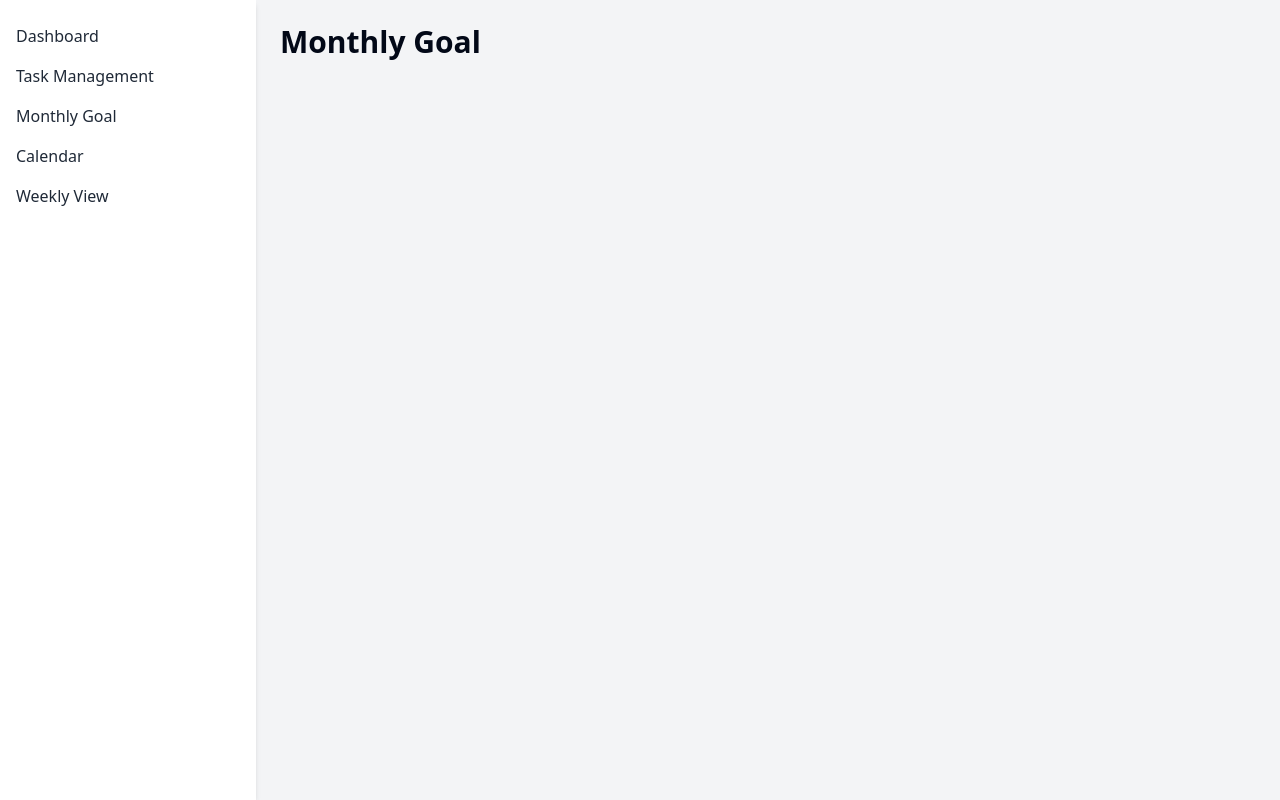
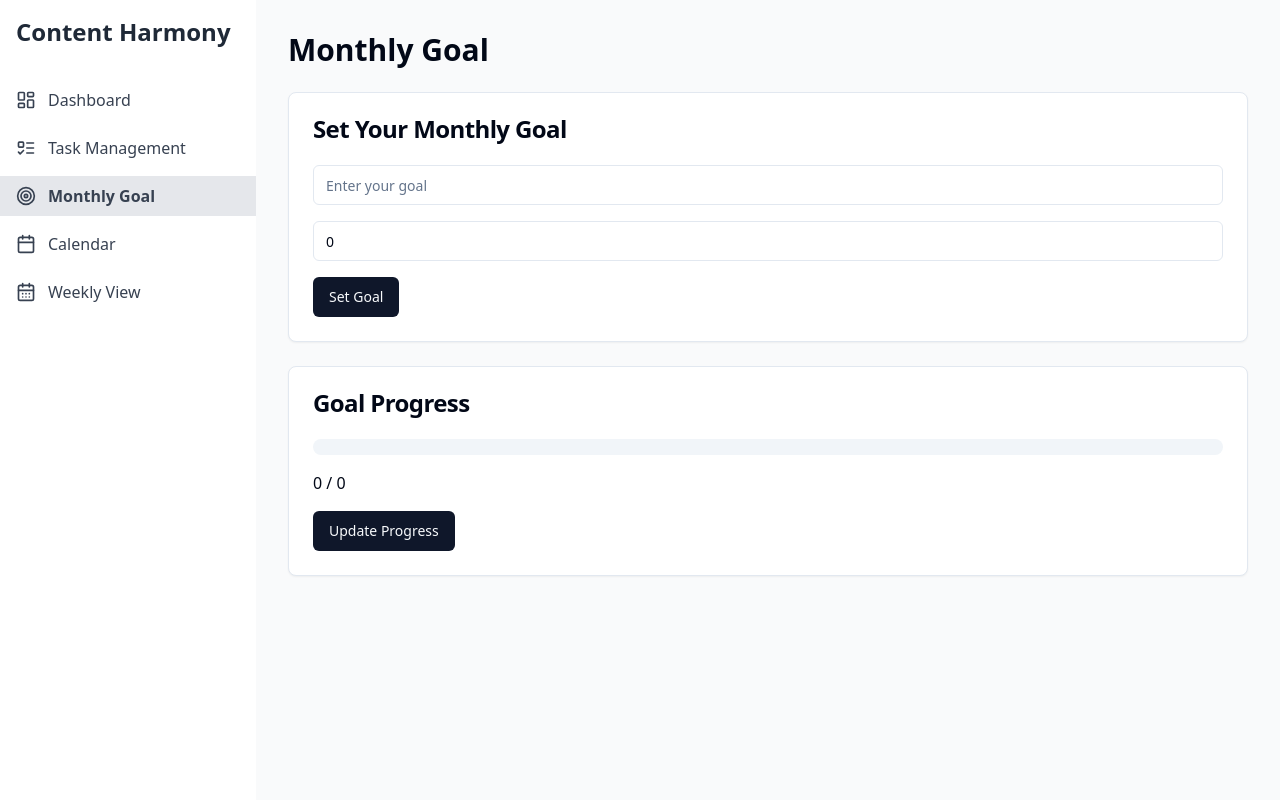
Before and after one commit to Garblesnarff/content-harmony-planner, a React (Vite) app: page /monthly-goal in a window 1280 px wide. Built offline with nearby package versions, Linux system fonts and the light colour scheme.

Commit message:
Improve UI/UX and Monthly Goal Page
Enhanced the overall user interface and experience across the application. Added new features and content to the Monthly Goal page, along with various improvements to other pages based on provided images and feedback.
[skip gpt_engineer]

```diff
--- a/src/components/Layout.jsx
+++ b/src/components/Layout.jsx
@@ -1,29 +1,41 @@
 import React from 'react';
-import { Link, Outlet } from 'react-router-dom';
+import { Link, Outlet, useLocation } from 'react-router-dom';
+import { LayoutDashboard, CalendarDays, Target, ListTodo, Calendar } from "lucide-react";
 
 const Layout = () => {
+  const location = useLocation();
+
+  const navItems = [
+    { to: "/", icon: <LayoutDashboard className="h-5 w-5" />, label: "Dashboard" },
+    { to: "/tasks", icon: <ListTodo className="h-5 w-5" />, label: "Task Management" },
+    { to: "/monthly-goal", icon: <Target className="h-5 w-5" />, label: "Monthly Goal" },
+    { to: "/calendar", icon: <Calendar className="h-5 w-5" />, label: "Calendar" },
+    { to: "/weekly", icon: <CalendarDays className="h-5 w-5" />, label: "Weekly View" },
+  ];
+
   return (
     <div className="flex h-screen bg-gray-100">
       <nav className="w-64 bg-white shadow-md">
-        <ul className="py-4">
-          <li>
-            <Link to="/" className="block px-4 py-2 text-gray-800 hover:bg-gray-200">Dashboard</Link>
-          </li>
-          <li>
-            <Link to="/tasks" className="block px-4 py-2 text-gray-800 hover:bg-gray-200">Task Management</Link>
-          </li>
-          <li>
-            <Link to="/monthly-goal" className="block px-4 py-2 text-gray-800 hover:bg-gray-200">Monthly Goal</Link>
-          </li>
-          <li>
-            <Link to="/calendar" className="block px-4 py-2 text-gray-800 hover:bg-gray-200">Calendar</Link>
-          </li>
-          <li>
-            <Link to="/weekly" className="block px-4 py-2 text-gray-800 hover:bg-gray-200">Weekly View</Link>
-          </li>
+        <div className="p-4">
+          <h1 className="text-2xl font-bold text-gray-800">Content Harmony</h1>
+        </div>
+        <ul className="space-y-2 py-4">
+          {navItems.map((item) => (
+            <li key={item.to}>
+              <Link
+                to={item.to}
+                className={`flex items-center space-x-3 px-4 py-2 text-gray-700 hover:bg-gray-200 ${
+                  location.pathname === item.to ? 'bg-gray-200 font-semibold' : ''
+                }`}
+              >
+                {item.icon}
+                <span>{item.label}</span>
+              </Link>
+            </li>
+          ))}
         </ul>
       </nav>
-      <main className="flex-1 overflow-y-auto">
+      <main className="flex-1 overflow-y-auto bg-gray-50 p-8">
         <Outlet />
       </main>
     </div>
--- a/src/components/TaskList.jsx
+++ b/src/components/TaskList.jsx
@@ -1,6 +1,6 @@
 import React from 'react';
 import { Button } from "@/components/ui/button";
-import { Card, CardContent, CardFooter } from "@/components/ui/card";
+import { Card, CardContent, CardFooter, CardHeader, CardTitle } from "@/components/ui/card";
 import { Badge } from "@/components/ui/badge";
 
 const TaskList = ({ tasks, onUpdateTask, onDeleteTask }) => {
@@ -20,21 +20,23 @@ const TaskList = ({ tasks, onUpdateTask, onDeleteTask }) => {
   return (
     <div className="space-y-4">
       {tasks.map((task) => (
-        <Card key={task.id}>
+        <Card key={task.id} className="overflow-hidden">
+          <CardHeader className="bg-gray-50">
+            <CardTitle className="text-lg">{task.description}</CardTitle>
+          </CardHeader>
           <CardContent className="pt-4">
-            <h3 className="font-semibold">{task.description}</h3>
-            <div className="flex space-x-2 mt-2">
-              <Badge>{task.content_type}</Badge>
+            <div className="flex space-x-2 mb-2">
+              <Badge variant="secondary">{task.content_type}</Badge>
               <Badge className={getPriorityColor(task.priority)}>{task.priority}</Badge>
+              <Badge variant="outline">{task.status}</Badge>
             </div>
-            <p className="text-sm text-gray-600 mt-2">Status: {task.status}</p>
             <p className="text-sm text-gray-600">Due: {task.due_date ? new Date(task.due_date).toLocaleDateString() : 'Not set'}</p>
             <p className="text-sm text-gray-600">Created: {new Date(task.created_at).toLocaleString()}</p>
             {task.completed_at && (
               <p className="text-sm text-gray-600">Completed: {new Date(task.completed_at).toLocaleString()}</p>
             )}
           </CardContent>
-          <CardFooter className="flex justify-between">
+          <CardFooter className="bg-gray-50 justify-between">
             <Button
               variant="outline"
               onClick={() => onUpdateTask({ ...task, status: task.status === 'completed' ? 'pending' : 'completed' })}
--- a/src/pages/Dashboard.jsx
+++ b/src/pages/Dashboard.jsx
@@ -1,10 +1,45 @@
 import React from 'react';
+import { Card, CardContent, CardHeader, CardTitle } from "@/components/ui/card";
+import { useTasks } from '../integrations/supabase/hooks/useTasks';
 
 const Dashboard = () => {
+  const { data: tasks, isLoading, isError } = useTasks();
+
+  if (isLoading) return <div>Loading tasks...</div>;
+  if (isError) return <div>Error loading tasks</div>;
+
+  const pendingTasks = tasks.filter(task => task.status === 'pending').length;
+  const completedTasks = tasks.filter(task => task.status === 'completed').length;
+
   return (
-    <div className="p-6">
-      <h1 className="text-3xl font-bold mb-6">Content Calendar Dashboard</h1>
-      {/* We'll add more components here later */}
+    <div className="space-y-6">
+      <h1 className="text-3xl font-bold">Content Calendar Dashboard</h1>
+      <div className="grid grid-cols-1 md:grid-cols-2 lg:grid-cols-3 gap-6">
+        <Card>
+          <CardHeader>
+            <CardTitle>Total Tasks</CardTitle>
+          </CardHeader>
+          <CardContent>
+            <p className="text-4xl font-bold">{tasks.length}</p>
+          </CardContent>
+        </Card>
+        <Card>
+          <CardHeader>
+            <CardTitle>Pending Tasks</CardTitle>
+          </CardHeader>
+          <CardContent>
+            <p className="text-4xl font-bold">{pendingTasks}</p>
+          </CardContent>
+        </Card>
+        <Card>
+          <CardHeader>
+            <CardTitle>Completed Tasks</CardTitle>
+          </CardHeader>
+          <CardContent>
+            <p className="text-4xl font-bold">{completedTasks}</p>
+          </CardContent>
+        </Card>
+      </div>
     </div>
   );
 };
--- a/src/pages/MonthlyGoal.jsx
+++ b/src/pages/MonthlyGoal.jsx
@@ -1,10 +1,60 @@
-import React from 'react';
+import React, { useState } from 'react';
+import { Card, CardContent, CardHeader, CardTitle } from "@/components/ui/card";
+import { Input } from "@/components/ui/input";
+import { Button } from "@/components/ui/button";
+import { Progress } from "@/components/ui/progress";
 
 const MonthlyGoal = () => {
+  const [goal, setGoal] = useState('');
+  const [currentProgress, setCurrentProgress] = useState(0);
+  const [targetValue, setTargetValue] = useState(0);
+
+  const handleSetGoal = () => {
+    // Here you would typically save the goal to your backend
+    console.log('Goal set:', goal);
+  };
+
+  const handleUpdateProgress = () => {
+    // Here you would typically update the progress in your backend
+    setCurrentProgress(Math.min(currentProgress + 1, targetValue));
+  };
+
   return (
-    <div className="p-6">
-      <h1 className="text-3xl font-bold mb-6">Monthly Goal</h1>
-      {/* We'll add monthly goal components here */}
+    <div className="space-y-6">
+      <h1 className="text-3xl font-bold">Monthly Goal</h1>
+      <Card>
+        <CardHeader>
+          <CardTitle>Set Your Monthly Goal</CardTitle>
+        </CardHeader>
+        <CardContent>
+          <div className="space-y-4">
+            <Input
+              placeholder="Enter your goal"
+              value={goal}
+              onChange={(e) => setGoal(e.target.value)}
+            />
+            <Input
+              type="number"
+              placeholder="Target value"
+              value={targetValue}
+              onChange={(e) => setTargetValue(parseInt(e.target.value))}
+            />
+            <Button onClick={handleSetGoal}>Set Goal</Button>
+          </div>
+        </CardContent>
+      </Card>
+      <Card>
+        <CardHeader>
+          <CardTitle>Goal Progress</CardTitle>
+        </CardHeader>
+        <CardContent>
+          <div className="space-y-4">
+            <Progress value={(currentProgress / targetValue) * 100} />
+            <p>{currentProgress} / {targetValue}</p>
+            <Button onClick={handleUpdateProgress}>Update Progress</Button>
+          </div>
+        </CardContent>
+      </Card>
     </div>
   );
 };
```
